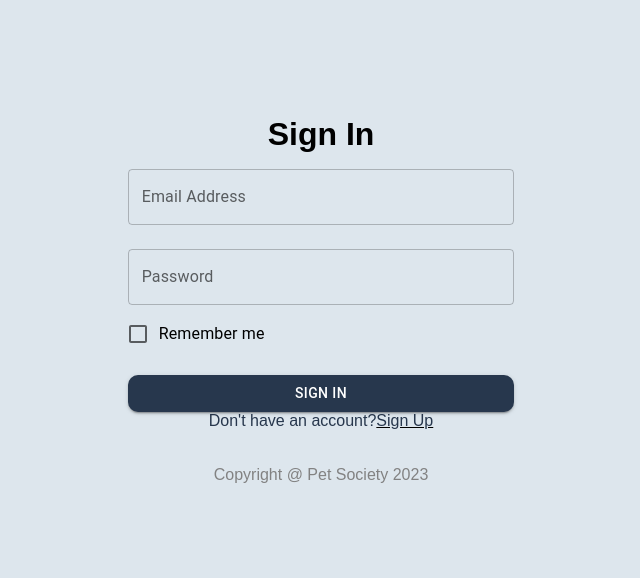
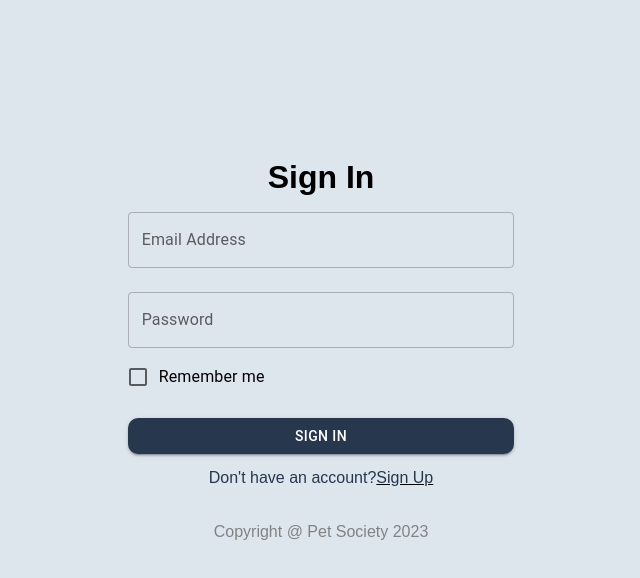
Before and after one commit to XenoviaaaFritzyyy/pet-society, a React (Create React App) app: page / in a window 1280 px wide. Both pictures are taken after a click on the button "Sign In". Shown: the top 578 px of the page, without its empty margins (319-959 px from the left). Built offline with nearby package versions, Linux system fonts and the light colour scheme.

Commit message:
Centered the signin and signup

```diff
--- a/src/Components/SignIn.js
+++ b/src/Components/SignIn.js
@@ -22,7 +22,9 @@ function SignIn() {
             display: 'flex',
             flexDirection: 'column',
             alignItems: 'center',
+            justifyContent: 'center',
             padding: '20px',
+            minHeight: '700px',
           }}
         >
           <h1>Sign In</h1>
--- a/src/Components/SignUp.js
+++ b/src/Components/SignUp.js
@@ -26,7 +26,9 @@ function SignUp() {
             display: 'flex',
             flexDirection: 'column',
             alignItems: 'center',
+            justifyContent: 'center',
             padding: '20px',
+            minHeight: '700px',
           }}
         >
           <h1>Sign Up</h1>
--- a/src/Css/signin.css
+++ b/src/Css/signin.css
@@ -2,6 +2,7 @@
     display: flex;
     justify-content: center;
     align-items: center;
+    margin-top: 15px;
    }
 
    .centered-text1 {
```
